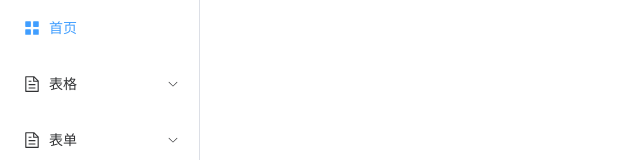
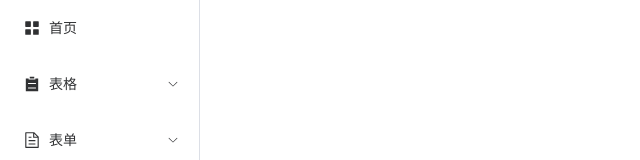
Before and after one commit to chovue/vue3-management-system, a Vue app: page / in a window 1280 px wide. Shown: the top 160 px of the page, without its empty margins (0-640 px from the left). Built offline with nearby package versions, Linux system fonts and the light colour scheme; sample sign-in values are in the browser's storage; what vxe-table would draw is missing.

Commit message:
feat: 默认路由

```diff
--- a/src/views/Home.vue
+++ b/src/views/Home.vue
@@ -1,27 +1,34 @@
 <script setup lang="ts" name="home">
 import {
   Document,
+  List,
   Menu as IconMenu
 } from '@element-plus/icons-vue'
-import { RouterView, } from 'vue-router'
+import { computed } from 'vue';
+import { RouterView, useRoute, } from 'vue-router'
+const route = useRoute();
+const defaultActive = computed(() => {
+  console.log('route', route)
+  return route.path;
+});
 </script>
 
 <template>
   <div class="fillcontain">
     <el-container class="fillcontain">
       <el-aside class="aside">
-        <el-menu default-active="dashboard" style="min-height: 100%;" theme="dark" router>
-          <el-menu-item index="dashboard"><el-icon><icon-menu /></el-icon>首页
+        <el-menu :default-active="defaultActive" style="min-height: 100%;" theme="dark" router>
+          <el-menu-item index="/dashboard"><el-icon><icon-menu /></el-icon>首页
           </el-menu-item>
           <el-sub-menu index="1">
             <template #title>
               <el-icon>
-                <Document />
+                <List />
               </el-icon>
               <span>表格</span>
             </template>
-            <el-menu-item index="table">简单表格</el-menu-item>
-            <el-menu-item index="complexTable">复杂表格</el-menu-item>
+            <el-menu-item index="/table">简单表格</el-menu-item>
+            <el-menu-item index="/complexTable">复杂表格</el-menu-item>
           </el-sub-menu>
           <el-sub-menu index="2">
             <template #title>
@@ -30,8 +37,8 @@ import { RouterView, } from 'vue-router'
               </el-icon>
               <span>表单</span>
             </template>
-            <el-menu-item index="basicForm">基础表单</el-menu-item>
-            <el-menu-item index="stepForm">分步表单</el-menu-item>
+            <el-menu-item index="/basicForm">基础表单</el-menu-item>
+            <el-menu-item index="/stepForm">分步表单</el-menu-item>
           </el-sub-menu>
         </el-menu>
       </el-aside>
```
